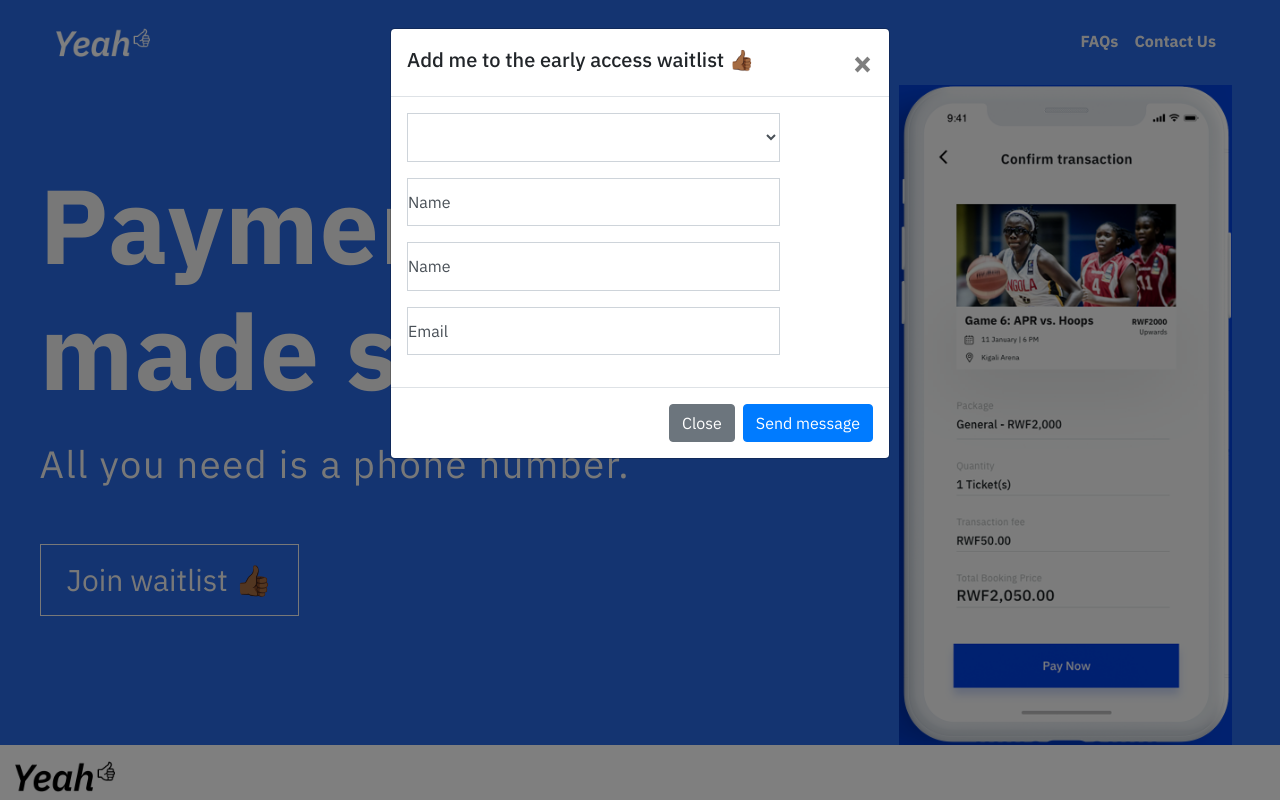
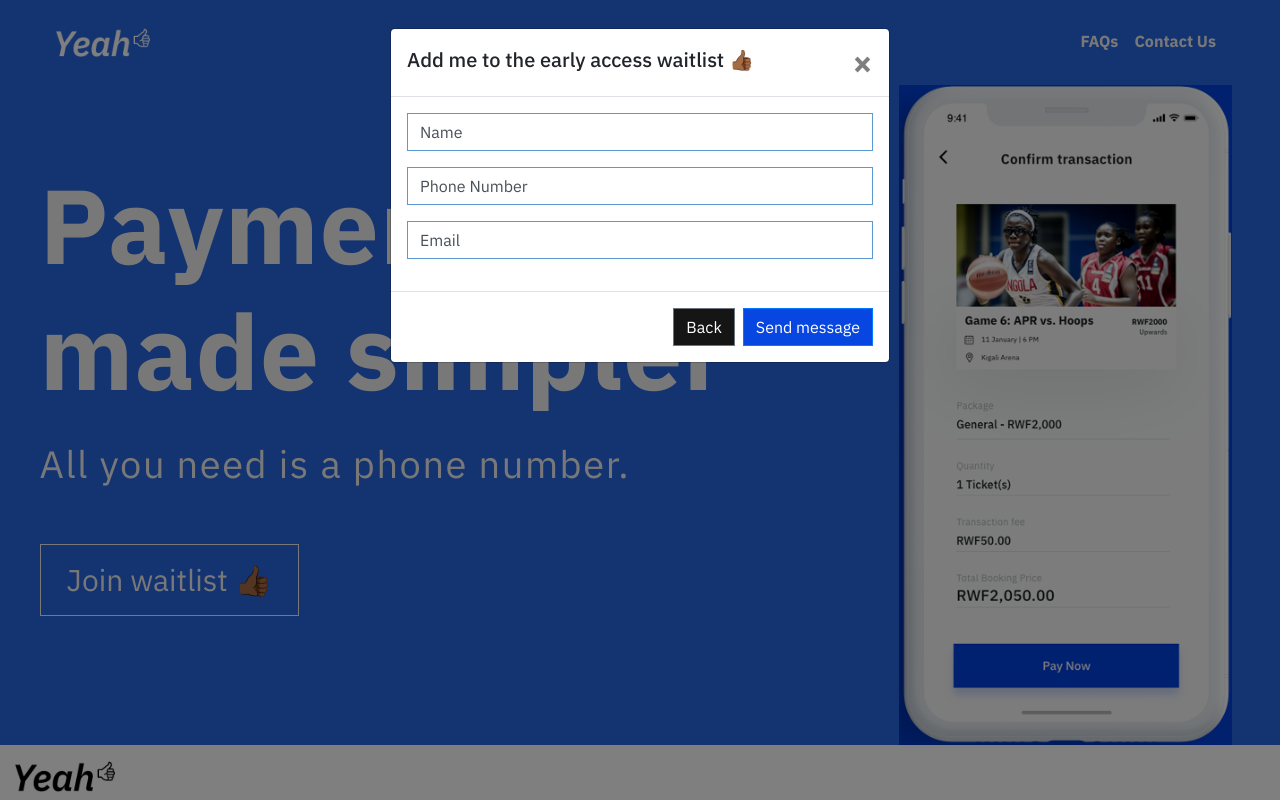
Before and after one commit to musakanneh/yeah-web, a PHP site: page / in a window 1280 px wide, after a click on "Join waitlist 👍🏾". Run offline with PHP 8.4, Linux system fonts and the light colour scheme; style sheets or scripts are compiled from the project's sources; some libraries are stand-ins or nearby versions.

Commit message:
updated form

```diff
--- a/yeah-web/index.html
+++ b/yeah-web/index.html
@@ -17,13 +17,9 @@
       integrity="sha384-Vkoo8x4CGsO3+Hhxv8T/Q5PaXtkKtu6ug5TOeNV6gBiFeWPGFN9MuhOf23Q9Ifjh"
       crossorigin="anonymous"/>
 
-    <link
-      rel="stylesheet"
-      href="https://cdnjs.cloudflare.com/ajax/libs/font-awesome/4.7.0/css/font-awesome.min.css"
-    />
+    <link rel="stylesheet" href="https://cdnjs.cloudflare.com/ajax/libs/font-awesome/4.7.0/css/font-awesome.min.css"/>
     <link rel="stylesheet" href="resources/css/style.css" />
-    <link rel="stylesheet" href="font-awesome/css/font-awesome.css" />
-    <link rel="stylesheet" href="css/animate.min.css" />
+    <link rel="stylesheet" href="resources/css/bootstrap-reboot.min.css" />
     <script src="resources/js/particles.js"></script>
     <script src="resources/js/jquery.js"></script>
     <script src="resources/js/scripts.js"></script>
@@ -110,17 +106,6 @@
               <div class="modal-body">
                 <form>
                   <div class="form-group">
-                    <select
-                      id="inputState"
-                      class="form-control"
-                      method="Post"
-                      action=""
-                    >
-                      <option selected>Choose...</option>
-                      <option>+231</option>
-                    </select>
-                  </div>
-                  <div class="form-group">
                     <input
                       value="Name"
                       type="text"
@@ -130,7 +115,7 @@
                   </div>
                   <div class="form-group">
                     <input
-                      value="Name"
+                      value="Phone Number"
                       type="text"
                       class="form-control"
                       id="full-name"
@@ -149,12 +134,12 @@
               <div class="modal-footer">
                 <button
                   type="button"
-                  class="btn btn-secondary"
+                  class="btn back-btn btn-secondary"
                   data-dismiss="modal"
                 >
-                  Close
+                  Back
                 </button>
-                <button type="button" class="btn btn-primary">
+                <button type="button" class="btn send-message-btn btn-primary">
                   Send message
                 </button>
               </div>
@@ -516,10 +501,10 @@
                   class="btn btn-secondary"
                   data-dismiss="modal"
                 >
-                  Close
+                  Back
                 </button>
                 <button type="button" class="btn btn-primary">
-                  Send message
+                  Join Us
                 </button>
               </div>
             </div>
--- a/yeah-web/resources/css/style.css
+++ b/yeah-web/resources/css/style.css
@@ -7,8 +7,17 @@
 }
 .form-control {
   border-radius: 0;
-  width: 80%;
-  padding: 5% 0%;
+  border: 1px solid #005fb2a2;
+}
+.send-message-btn{
+  font-family: "IBM Plex Sans", sans-serif !important;
+  background-color: #0846e2;
+  border-radius: 0;
+}
+.back-btn{
+  font-family: "IBM Plex Sans", sans-serif !important;
+  border-radius: 0;
+  background-color: #151515;
 }
 #logo {
   width: 80%;
```
